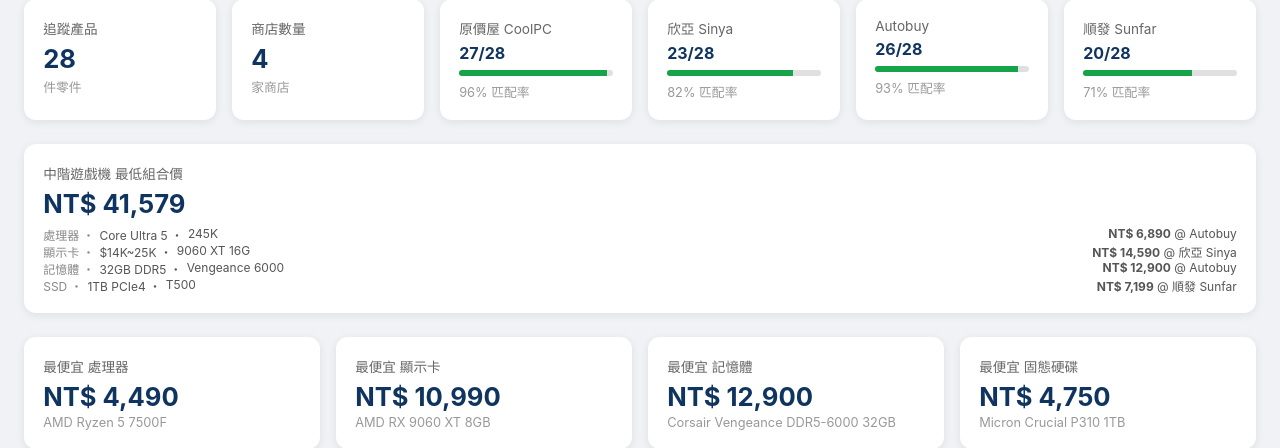
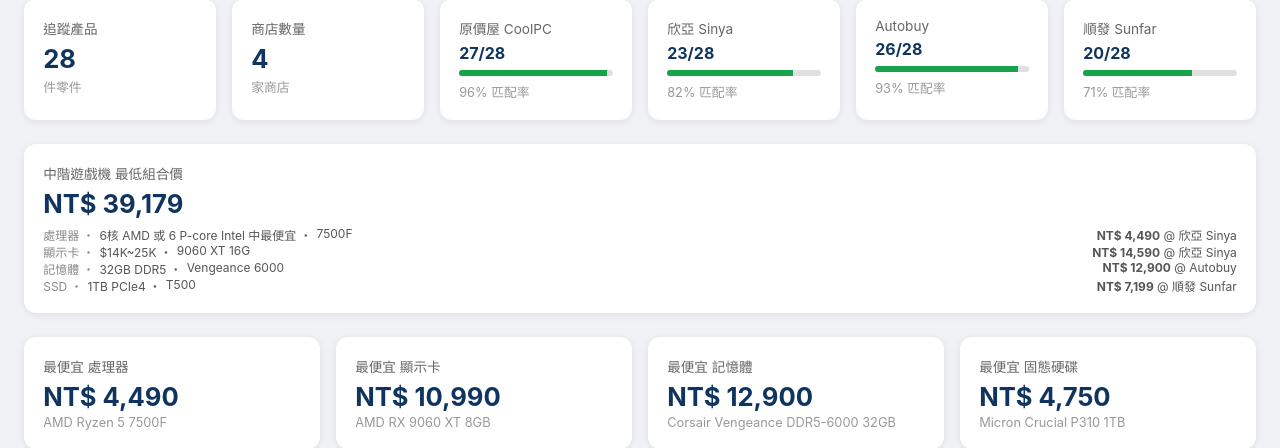
Before and after one commit to ChienKaiMa/taiwan-pc-prices, a Python web app: template web/templates/index.html in a window 1280 px wide. Shown: the part 268-716 px from the top of the page. Run offline with Jinja, Linux system fonts and the light colour scheme; the template is opened without the code that fills it, so the values that code supplies are empty.

Commit message:
Build CPU criteria: 6-core AMD or 6 P-core Intel, include 7500F

```diff
--- a/web/templates/index.html
+++ b/web/templates/index.html
@@ -272,9 +272,10 @@ const MID_RANGE_BUILD = {
   name: '中階遊戲機',
   selector: function(allData) {
     const cpu = cheapestMatching(allData, [
-      { name: 'AMD Ryzen 5 9600X', criteria: '6核 AMD' },
-      { name: 'Intel Core Ultra 5 245K', criteria: 'Core Ultra 5' },
-      { name: 'Intel Core Ultra 5 250K Plus', criteria: 'Core Ultra 5' },
+      { name: 'AMD Ryzen 5 7500F', criteria: '6核 AMD 或 6 P-core Intel 中最便宜' },
+      { name: 'AMD Ryzen 5 9600X', criteria: '6核 AMD 或 6 P-core Intel 中最便宜' },
+      { name: 'Intel Core Ultra 5 245K', criteria: '6核 AMD 或 6 P-core Intel 中最便宜' },
+      { name: 'Intel Core Ultra 5 250K Plus', criteria: '6核 AMD 或 6 P-core Intel 中最便宜' },
     ]);
     const gpu = cheapestMatching(allData, [
       { name: 'NVIDIA RTX 5060 Ti 8GB', criteria: '$14K~25K' },
```
Also changed, not shown: docs/index.html (+4 -3 lines).
